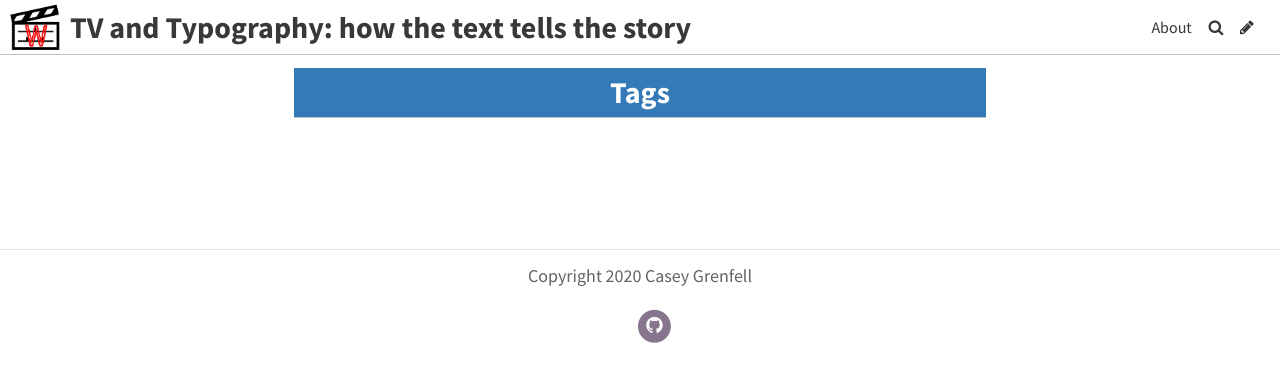
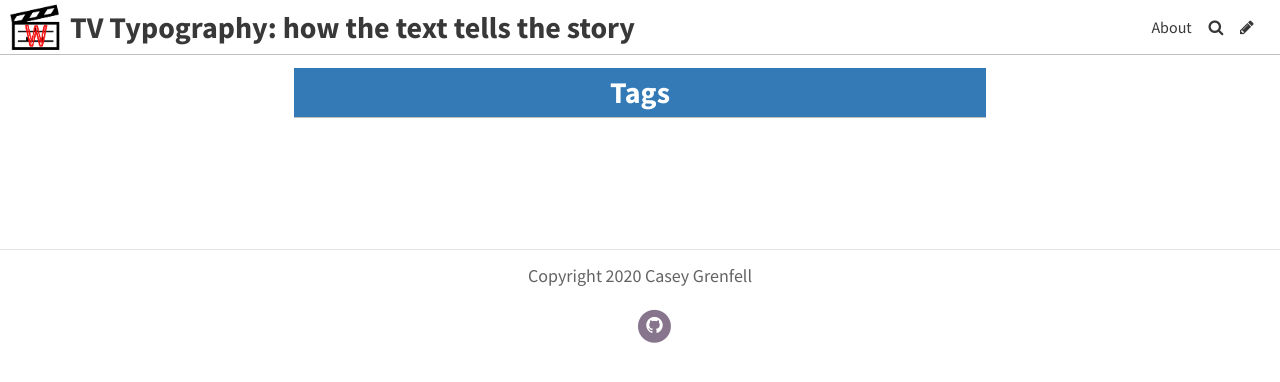
Before and after one commit to caseygrenfell/typography, a Jekyll site: the page built from pages/tags.md, in a window 1280 px wide. Shown: the top 382 px of the page. Built offline with Jekyll 4.4.1, drawn with Linux system fonts in a browser that asks for light colours; some web fonts are replaced.

Commit message:
Update Settings “general”

```diff
--- a/_data/settings.yml
+++ b/_data/settings.yml
@@ -1,4 +1,4 @@
-title: "TV and Typography: how the text tells the story"
+title: "TV Typography: how the text tells the story"
 description: This site is for exploring how television uses typography
 header_text: ""
 footer_text: Copyright 2020 Casey Grenfell
```
